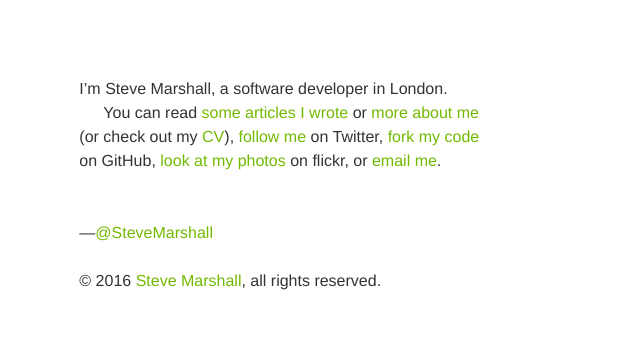
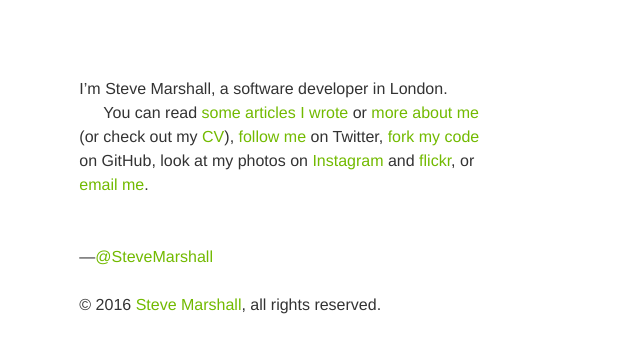
Before and after one commit to SteveMarshall/stevemarshall.github.io, a Jekyll site: the page built from index.md, in a window 1280 px wide. Shown: the top 353 px of the page, without its empty margins (0-640 px from the left). Built offline with Jekyll 4.4.1, drawn with Linux system fonts in a browser that asks for light colours.

Commit message:
Link to Instagram as well as flickr

```diff
--- a/index.md
+++ b/index.md
@@ -7,6 +7,7 @@
 You can read [some articles I wrote](/journal/) or [more about
 me](/about/) (or check out my [CV](/cv/)), [follow
 me](https://twitter.com/SteveMarshall) on Twitter, [fork my
-code](https://github.com/SteveMarshall) on GitHub, [look at my
-photos](https://www.flickr.com/photos/steviebm) on flickr, or [email
+code](https://github.com/SteveMarshall) on GitHub, look at my
+photos on [Instagram](https://instagram.com/nascentguruism)
+and [flickr](https://www.flickr.com/photos/steviebm), or [email
 me](mailto:hi@stevemarshall.com).
```
